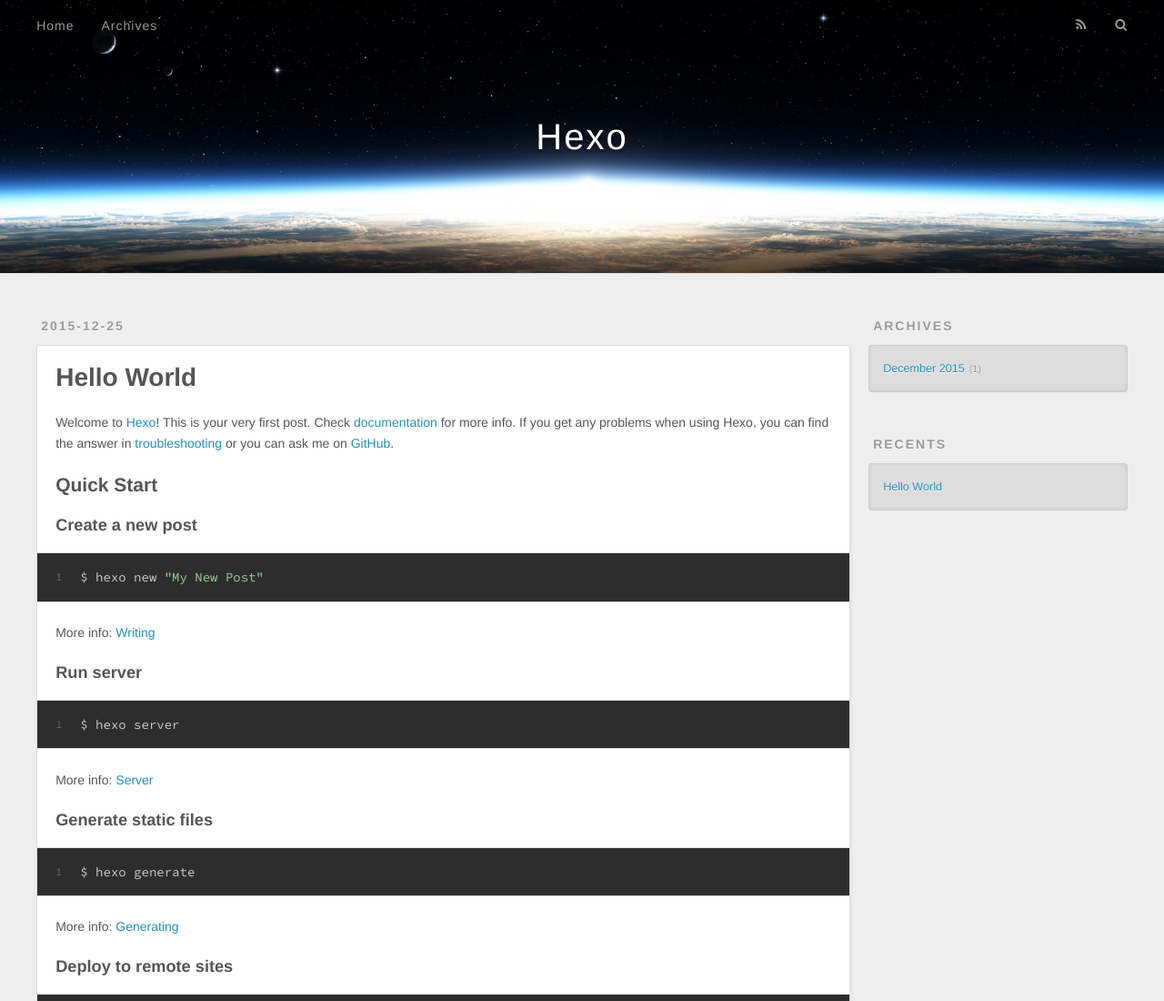
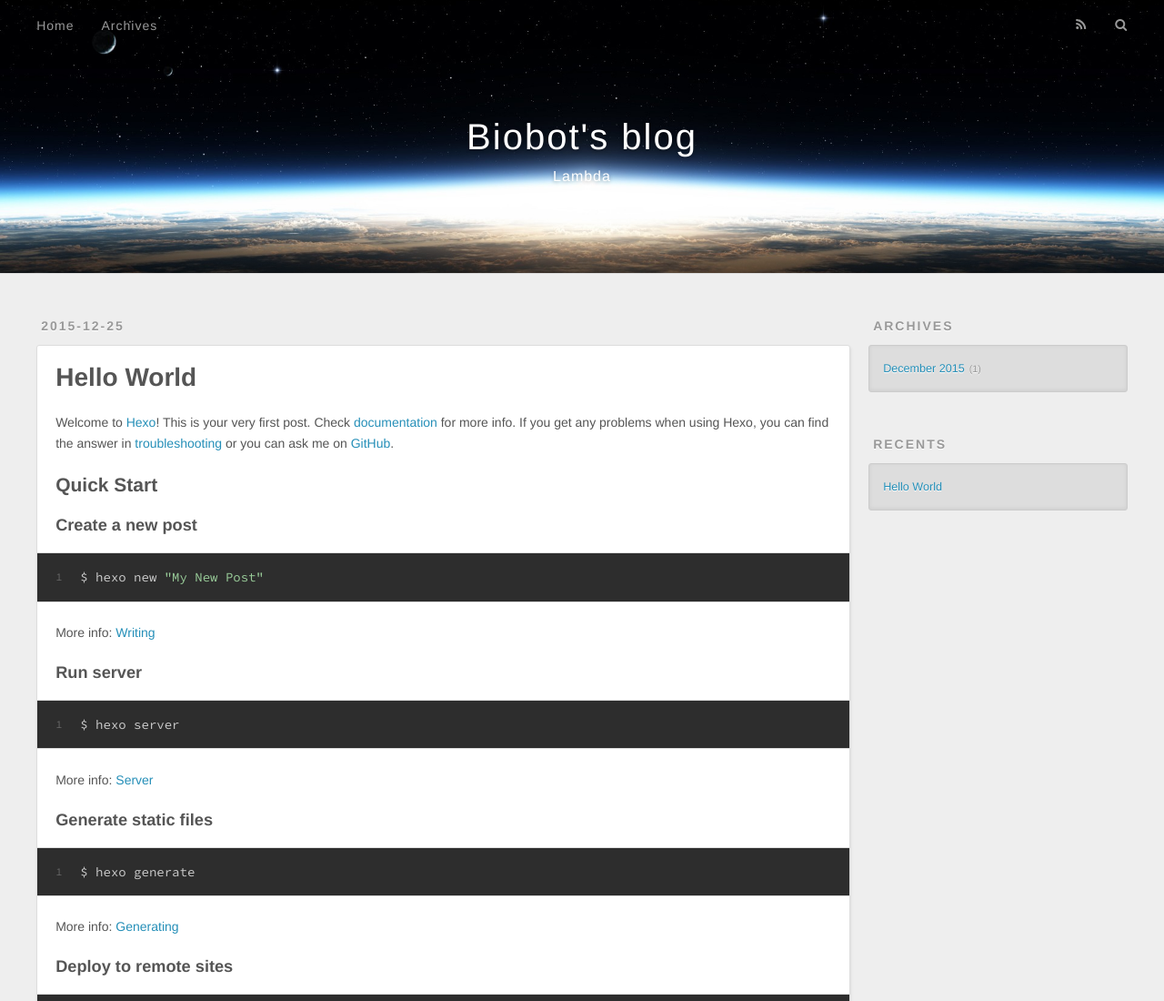
Before and after one commit to Biobots/Biobots.github.io, a plain HTML site: page index.html in a window 1280 px wide. Shown: the top 1100 px of the page at 91% size. Drawn offline with nearby package versions, Linux system fonts and the light colour scheme.

Commit message:
Site updated: 2015-12-25 19:09:46

```diff
--- a/index.html
+++ b/index.html
@@ -3,19 +3,19 @@
 <head>
   <meta charset="utf-8">
 
-  <title>Hexo</title>
+  <title>Biobot&#39;s blog</title>
   <meta name="viewport" content="width=device-width, initial-scale=1, maximum-scale=1">
   <meta name="description">
 <meta property="og:type" content="website">
-<meta property="og:title" content="Hexo">
+<meta property="og:title" content="Biobot's blog">
 <meta property="og:url" content="http://yoursite.com/index.html">
-<meta property="og:site_name" content="Hexo">
+<meta property="og:site_name" content="Biobot's blog">
 <meta property="og:description">
 <meta name="twitter:card" content="summary">
-<meta name="twitter:title" content="Hexo">
+<meta name="twitter:title" content="Biobot's blog">
 <meta name="twitter:description">
 
-    <link rel="alternative" href="/atom.xml" title="Hexo" type="application/atom+xml">
+    <link rel="alternative" href="/atom.xml" title="Biobot&#39;s blog" type="application/atom+xml">
 
 
     <link rel="icon" href="/favicon.png">
@@ -33,8 +33,12 @@
   <div id="header-outer" class="outer">
     <div id="header-title" class="inner">
       <h1 id="logo-wrap">
-        <a href="/" id="logo">Hexo</a>
+        <a href="/" id="logo">Biobot&#39;s blog</a>
       </h1>
+
+        <h2 id="subtitle-wrap">
+          <a href="/" id="subtitle">Lambda</a>
+        </h2>
 
     </div>
     <div id="header-inner" class="inner">
@@ -96,7 +100,7 @@
 
     </div>
     <footer class="article-footer">
-      <a data-url="http://yoursite.com/2015/12/25/hello-world/" data-id="ciilkeox700002kixb5wgjsax" class="article-share-link">Share</a>
+      <a data-url="http://yoursite.com/2015/12/25/hello-world/" data-id="ciilkt79h0000ooixg58o7kkm" class="article-share-link">Share</a>
 
 
     </footer>
```
Also changed, not shown: 2015/12/25/hello-world/index.html (+9 -5 lines), archives/2015/12/index.html (+10 -6 lines), archives/2015/index.html (+10 -6 lines), archives/index.html (+10 -6 lines).
